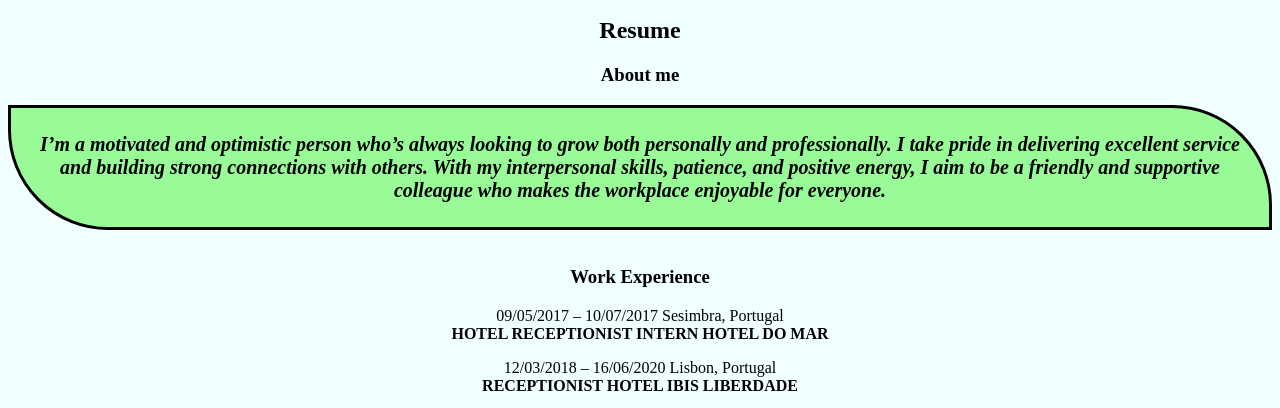
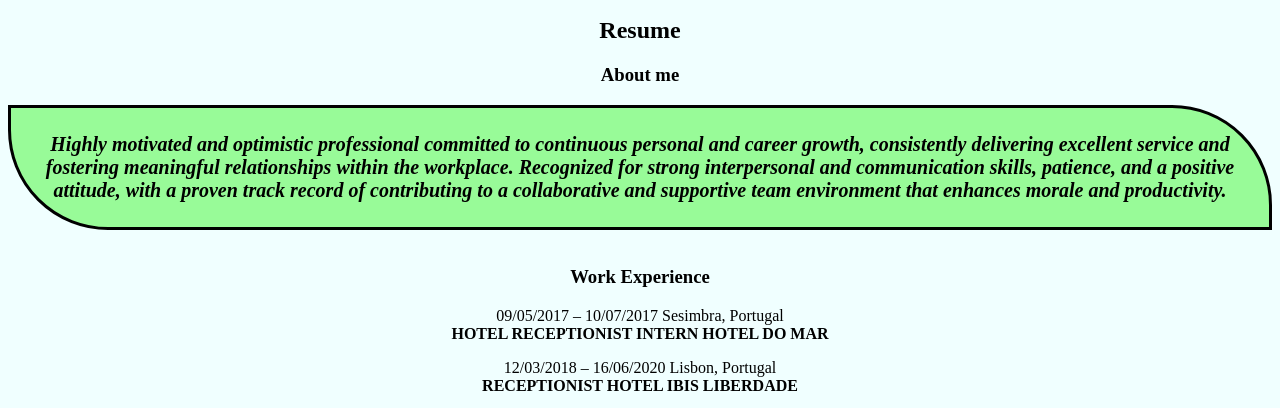
Before and after one commit to DanOps12/Theresumechallenge, a plain HTML site: page index.html in a window 1280 px wide. Shown: the part 749-1157 px from the top of the page. Drawn offline with Linux system fonts and the light colour scheme; a script that the page names is missing.

Commit message:
update about me text

```diff
--- a/index.html
+++ b/index.html
@@ -31,12 +31,7 @@
       </div>
       <div class="aboutme">
 
-        I’m a motivated and optimistic person who’s always looking to grow both
-        personally and professionally. I take pride in delivering excellent
-        service and building strong connections with others. With my
-        interpersonal skills, patience, and positive energy, I aim to be a
-        friendly and supportive colleague who makes the workplace enjoyable for
-        everyone.
+        Highly motivated and optimistic professional committed to continuous personal and career growth, consistently delivering excellent service and fostering meaningful relationships within the workplace. Recognized for strong interpersonal and communication skills, patience, and a positive attitude, with a proven track record of contributing to a collaborative and supportive team environment that enhances morale and productivity.
 
       </div>
       <br>
```
